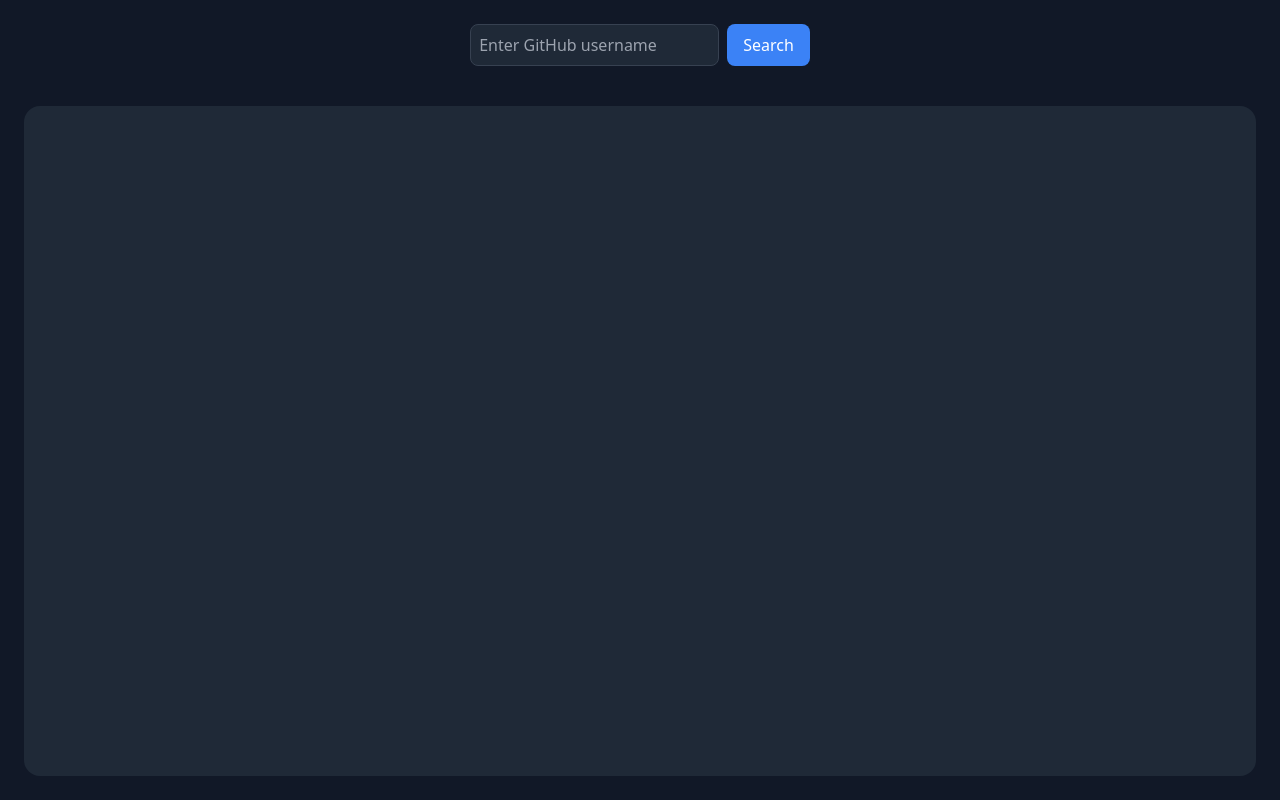
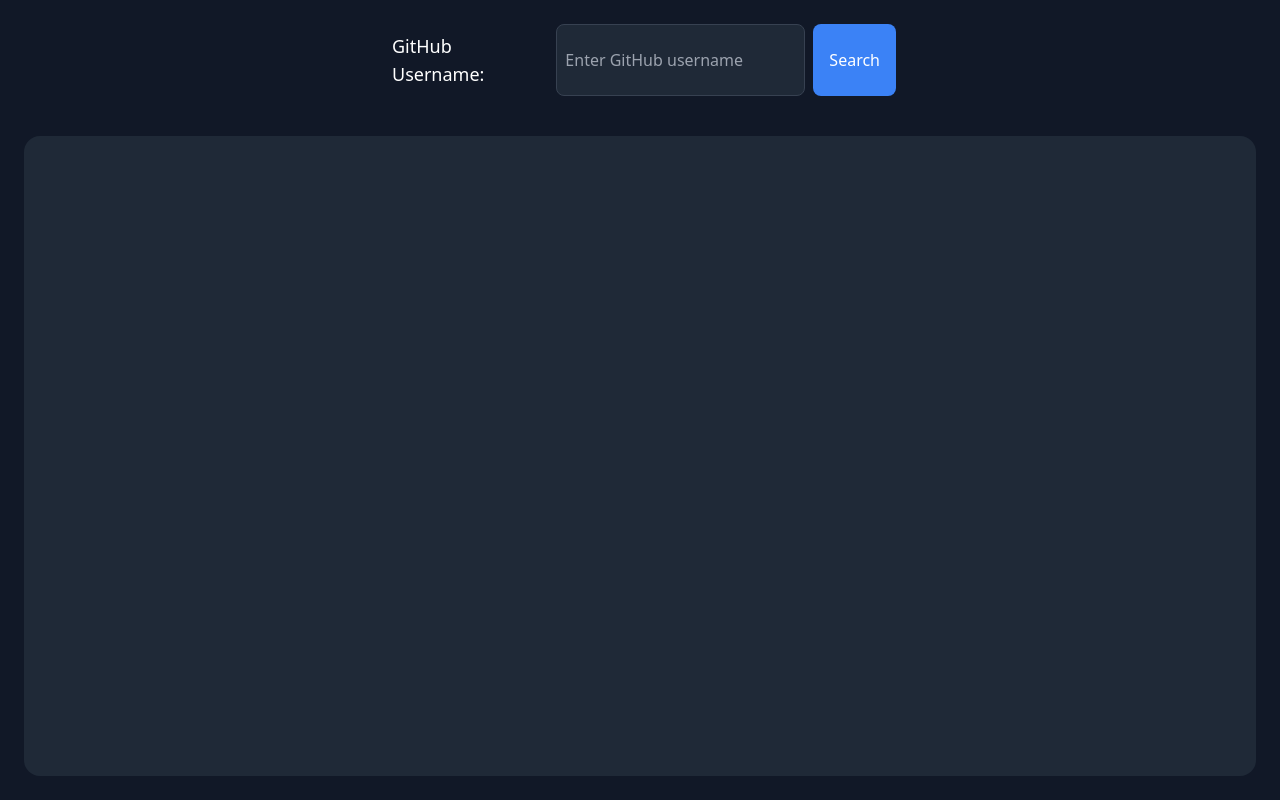
Before and after one commit to MemerGamer/github-repo-visualization, a React (Vite) app: page / in a window 1280 px wide. Built offline with nearby package versions, Linux system fonts and the light colour scheme.

Commit message:
feat: minor changes

```diff
--- a/src/components/GitHubUserSearch.tsx
+++ b/src/components/GitHubUserSearch.tsx
@@ -136,6 +136,7 @@ const GitHubUserSearch: React.FC = () => {
     return (
         <div className="flex flex-col items-center p-6 h-screen w-screen bg-gray-900 transition-colors duration-300`">
             <div className="flex justify-center w-full max-w-lg mb-4">
+                <h1 className='text-white text-lg align-middle justify-center p-2'>GitHub Username:</h1>
                 <input
                     type="text"
                     placeholder="Enter GitHub username"
```
